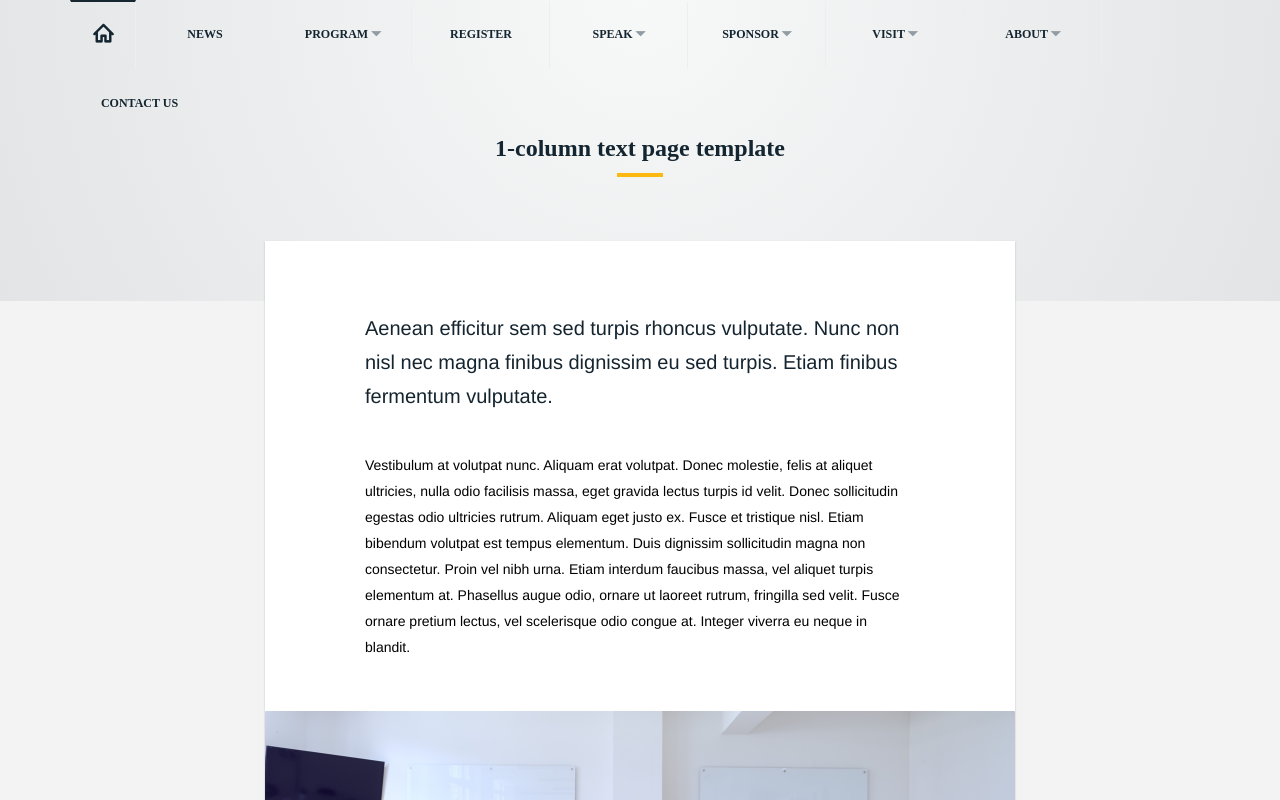
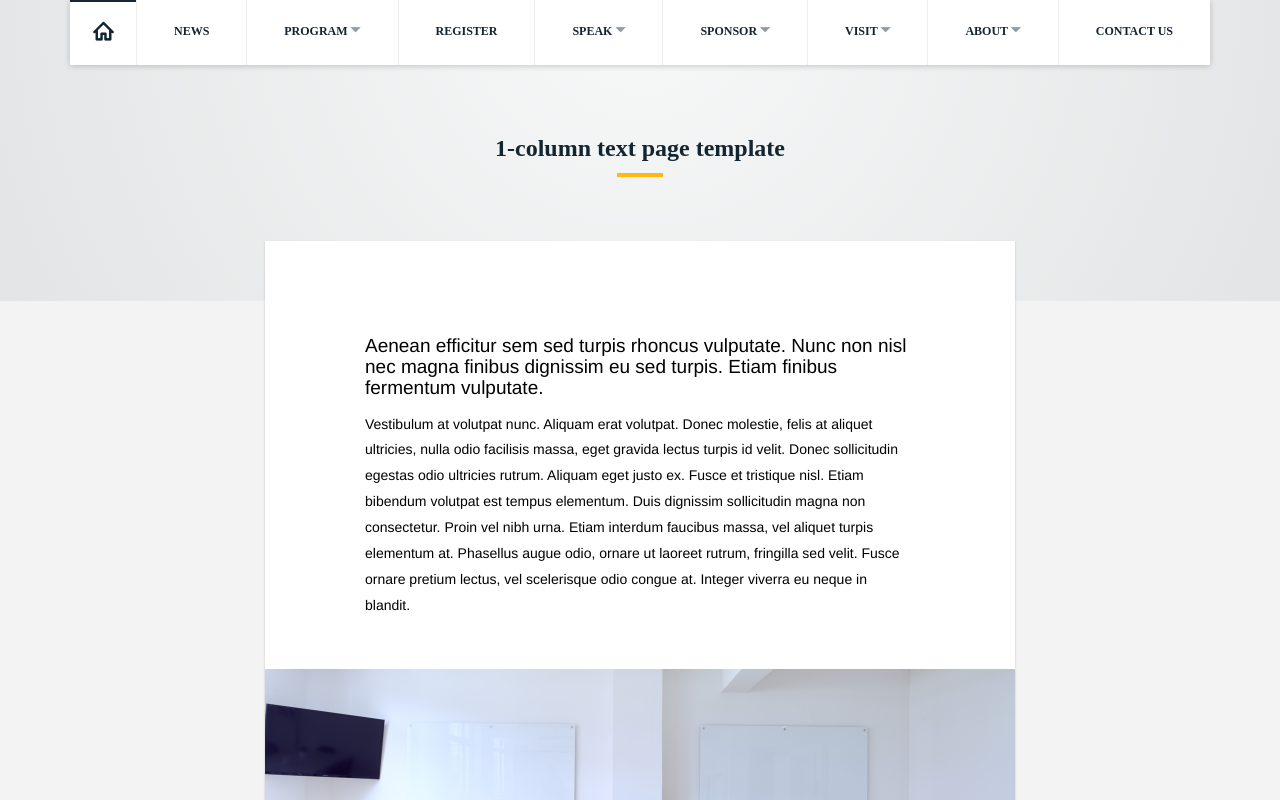
Before and after one commit to 1iget/website-theme, a website: page text-page-1c.html in a window 1280 px wide. Shown: the top 800 px of the page. Drawn offline with Linux system fonts and the light colour scheme; a web font is replaced by a local one.

Commit message:
refactor menu to use flexbox

```diff
--- a/src/sass/header/menu.scss
+++ b/src/sass/header/menu.scss
@@ -1,22 +1,21 @@
 .menu {
   display: none;
-  padding-left: $grid-gutter-width/2;
-  padding-right: $grid-gutter-width/2;
+  margin: 0 auto;
+  position: fixed;
+  left: 0;
+  right: 0;
+  top: 0;
+  z-index: 20;
+
   @media (min-width: $screen-md-min) {
     max-width: 940px;
     display: block;
   }
   @media (min-width: $screen-lg-min) {
     max-width: 1170px;
+    padding-left: $grid-gutter-width/2;
+    padding-right: $grid-gutter-width/2;
   }
-
-  margin-left: auto;
-  margin-right: auto;
-  position: fixed;
-  left: 0;
-  right: 0;
-  top: 0;
-  z-index: 20;
 
   &__wrapper {
     background-color: #fff;
@@ -25,21 +24,21 @@
 
   &__list {
     margin-bottom: 0;
+    display: flex;
+    justify-content: center;
+    align-items: center;
+    & > * + * {
+      border-left: 1px solid #ECEEF0;
+    }
   }
 
   &__list-item {
     margin: 0;
     margin-bottom: 0;
-    @media (min-width: $screen-md-min) {
-      width: 110px;
-    }
-    @media (min-width: $screen-lg-min) {
-      width: 138px;
-    }
-
+    flex: auto 1 1;
     &[data-dropdown] {
       & > a::after {
-        font-family: 'ico-moon' !important;
+        font-family: 'ico-moon';
         font-size: 5px;
         color: #909BA3;
         content: ' \e908';
@@ -52,46 +51,49 @@
     }
 
     &--first {
-      width: 60px;
+      flex: 60px 0 0;
       @media (min-width: $screen-lg-min) {
-        width: 66px;
+        flex: 66px 0 0;
+      }
+    }
+
+    &--active {
+      position: relative;
+      &::before {
+        content: "";
+        width: 100%;
+        height: 2px;
+        background-color: $color6;
+        position: absolute;
+        top: 0;
+        left: 0;
       }
     }
   }
 
   &__item {
     text-transform: uppercase;
-    color: #132530 !important;
-    font-size: 12px !important;
-    border-top: 2px solid transparent !important;
-    padding-top: 20px !important;
-    padding-bottom: 22px !important;
-    padding-left: 20px !important;
-    padding-right: 20px !important;
-    border-right: 1px solid #ECEEF0 !important;
+    color: #132530;
+    font-size: 12px;
+    padding: 20px;
+    height: 65px;
+    border: 0;
     width: 100%;
     font-family: "Roboto Mono";
     font-weight: 700;
     transition: all 200ms ease;
 
     &:hover, &:focus {
-      text-decoration: none !important;
-      background-color: #F1F4F5 !important;
-    }
-
-    &--b0 {
-      border-right: 0 !important;
-    }
-
-    &--active {
-      border-top-color: $color6 !important;
+      color: #132530;
+      text-decoration: none;
+      background-color: #F1F4F5;
     }
 
     &--home {
       font-family: 'ico-moon';
-      font-size: 19px !important;
-      padding-top: 14px !important;
-      padding-bottom: 18px !important;
+      font-size: 19px;
+      padding-top: 14px;
+      padding-bottom: 18px;
     }
   }
 
--- a/src/sass/header/mobile-bar.scss
+++ b/src/sass/header/mobile-bar.scss
@@ -39,16 +39,15 @@
     display: inline-block;
     float: left;
     color: #132530;
-    padding: 0 !important;
-    bottom: 0 !important;
+    padding: 0;
     font-family: 'ico-moon';
     font-size: 20px;
-    color: #132530 !important;
-    padding: 0 !important;
-    border: 0 !important;
+    border: 0;
     margin: 15px;
+    margin-top: 12px;
     &:hover, &:focus {
-      text-decoration: none !important;
+      color: #132530;
+      text-decoration: none;
     }
   }
 }
--- a/src/sass/variables.scss
+++ b/src/sass/variables.scss
@@ -79,7 +79,7 @@ $line-height-computed:    floor(($font-size-base * $line-height-base)) !default;
 $headings-font-family:    inherit !default;
 $headings-font-weight:    500 !default;
 $headings-line-height:    1.1 !default;
-$headings-color:          inherit !default;
+$headings-color:          black !default;
 
 
 //== Iconography
--- a/text-page-1c.html
+++ b/text-page-1c.html
@@ -80,19 +80,19 @@
     </div>
   </div>
   <div class="menu">
-    <nav>
-      <ul class="list-inline menu__list">
-        <li class="menu__list-item menu__list-item--first">
-          <a href="index.html" class="menu__item menu__item--active menu__item btn btn-link menu__item--home">
+    <nav class="menu__wrapper">
+      <ul class="menu__list list-unstyled">
+        <li class="menu__list-item menu__list-item--first menu__list-item--active">
+          <a href="index.html" class="menu__item btn btn-link menu__item--home">
             &#xe907;
           </a>
-        </li><!--
-        --><li class="menu__list-item">
+        </li>
+        <li class="menu__list-item">
           <a href="news.html" class="menu__item btn btn-link">
             News
           </a>
-        </li><!--
-        --><li class="menu__list-item" data-dropdown>
+        </li>
+        <li class="menu__list-item" data-dropdown>
           <a href="schedule.html" class="menu__item btn btn-link">
             Program
           </a>
@@ -106,13 +106,13 @@
             <li><a href="">Lightning talks</a></li>
             <li><a href="">Unconference</a></li>
           </ul>
-        </li><!--
-        --><li class="menu__list-item">
+        </li>
+        <li class="menu__list-item">
           <a href="#" class="menu__item btn btn-link">
             Register
           </a>
-        </li><!--
-        --><li class="menu__list-item" data-dropdown>
+        </li>
+        <li class="menu__list-item" data-dropdown>
           <a href="#" class="menu__item btn btn-link">
             Speak
           </a>
@@ -120,8 +120,8 @@
             <li><a href="">Submit a Talk</a></li>
             <li><a href="">Presentation Guidelines</a></li>
           </ul>
-        </li><!--
-        --><li class="menu__list-item" data-dropdown>
+        </li>
+        <li class="menu__list-item" data-dropdown>
           <a href="#" class="menu__item btn btn-link">
             Sponsor
           </a>
@@ -131,8 +131,8 @@
             <li><a href="">Sponsorship levels</a></li>
             <li><a href="">Contact form</a></li>
           </ul>
-        </li><!--
-        --><li class="menu__list-item" data-dropdown>
+        </li>
+        <li class="menu__list-item" data-dropdown>
           <a href="#" class="menu__item btn btn-link">
             Visit
           </a>
@@ -141,8 +141,8 @@
             <li><a href="">Travel</a></li>
             <li><a href="">Things to Do</a></li>
           </ul>
-        </li><!--
-        --><li class="menu__list-item" data-dropdown>
+        </li>
+        <li class="menu__list-item" data-dropdown>
           <a href="#" class="menu__item btn btn-link">
             About
           </a>
@@ -152,9 +152,9 @@
             <li><a href="">Past Events</a></li>
             <li><a href="">Code of Conduct</a></li>
           </ul>
-        </li><!--
-        --><li class="menu__list-item">
-          <a href="contact.html" class="menu__item menu__item--b0 btn btn-link">
+        </li>
+        <li class="menu__list-item">
+          <a href="contact.html" class="menu__item btn btn-link">
             Contact us
           </a>
         </li>
@@ -179,20 +179,20 @@
           <div class="col-xs-12 text-left">
             <div class="main-container main">
               <!-- Content goes here -->
-              <h3>Aenean efficitur sem sed turpis rhoncus vulputate. Nunc non nisl nec magna finibus dignissim eu sed turpis. Etiam finibus fermentum vulputate.</h3>
+              <h2>Aenean efficitur sem sed turpis rhoncus vulputate. Nunc non nisl nec magna finibus dignissim eu sed turpis. Etiam finibus fermentum vulputate.</h2>
               <p>
                 Vestibulum at volutpat nunc. Aliquam erat volutpat. Donec molestie, felis at aliquet ultricies, nulla odio facilisis massa, eget gravida lectus turpis id velit. Donec sollicitudin egestas odio ultricies rutrum. Aliquam eget justo ex. Fusce et tristique nisl. Etiam bibendum volutpat est tempus elementum. Duis dignissim sollicitudin magna non consectetur. Proin vel nibh urna. Etiam interdum faucibus massa, vel aliquet turpis elementum at. Phasellus augue odio, ornare ut laoreet rutrum, fringilla sed velit. Fusce ornare pretium lectus, vel scelerisque odio congue at. Integer viverra eu neque in blandit.
               </p>
               <img src="dist/images/1c-image.jpg" alt="">
-              <h5>
+              <h3>
                 Quisque vitae libero vitae odio iaculis feugiat.
-              </h5>
+              </h3>
               <p>
                 Sed ac placerat turpis. Nulla cursus ligula neque, quis luctus sapien laoreet sed. Pellentesque placerat in metus et tincidunt. Nulla accumsan, lectus quis tempor dictum, massa magna ultricies turpis, at pulvinar metus ex ut magna. Mauris tincidunt dolor sed congue sodales. Sed vulputate ac velit et semper. Nullam sed sollicitudin enim. Aenean rutrum quam non diam euismod blandit. Aliquam varius, mauris vitae ullamcorper gravida, quam metus iaculis sapien, sit amet varius mauris massa sed augue.
               </p>
-              <h5>
+              <h3>
                 Integer suscipit ultricies ex, non bibendum eros varius consectetur.
-              </h5>
+              </h3>
               <p>
                 Integer maximus auctor aliquet. Praesent tincidunt sapien eget dolor fermentum mollis. Nullam mollis urna eget sapien rutrum, et sodales nunc hendrerit. Nullam ut lacus ac velit bibendum venenatis. Vivamus sit amet odio in velit dignissim egestas. Integer eu gravida nisi. Pellentesque mattis ex sit amet odio ornare, non imperdiet arcu tincidunt. Integer condimentum sit amet diam sed iaculis. Suspendisse vehicula eu sapien sed vehicula. Fusce eu elit molestie, commodo dui sed, tincidunt erat. Nullam ac magna semper, iaculis massa eu, molestie nisl. Nunc sollicitudin feugiat felis vel pretium. Aliquam lobortis consectetur nisl, in dictum risus laoreet sed.
               </p>
```
Also changed, not shown: contact.html (+21 -21 lines), index.html (+18 -18 lines), news-post.html (+22 -22 lines), news.html (+22 -22 lines), schedule.html (+22 -22 lines), speakers.html (+21 -21 lines), text-page-2c.html (+21 -21 lines), dist/css/styles.css, dist/styles.min.css.
